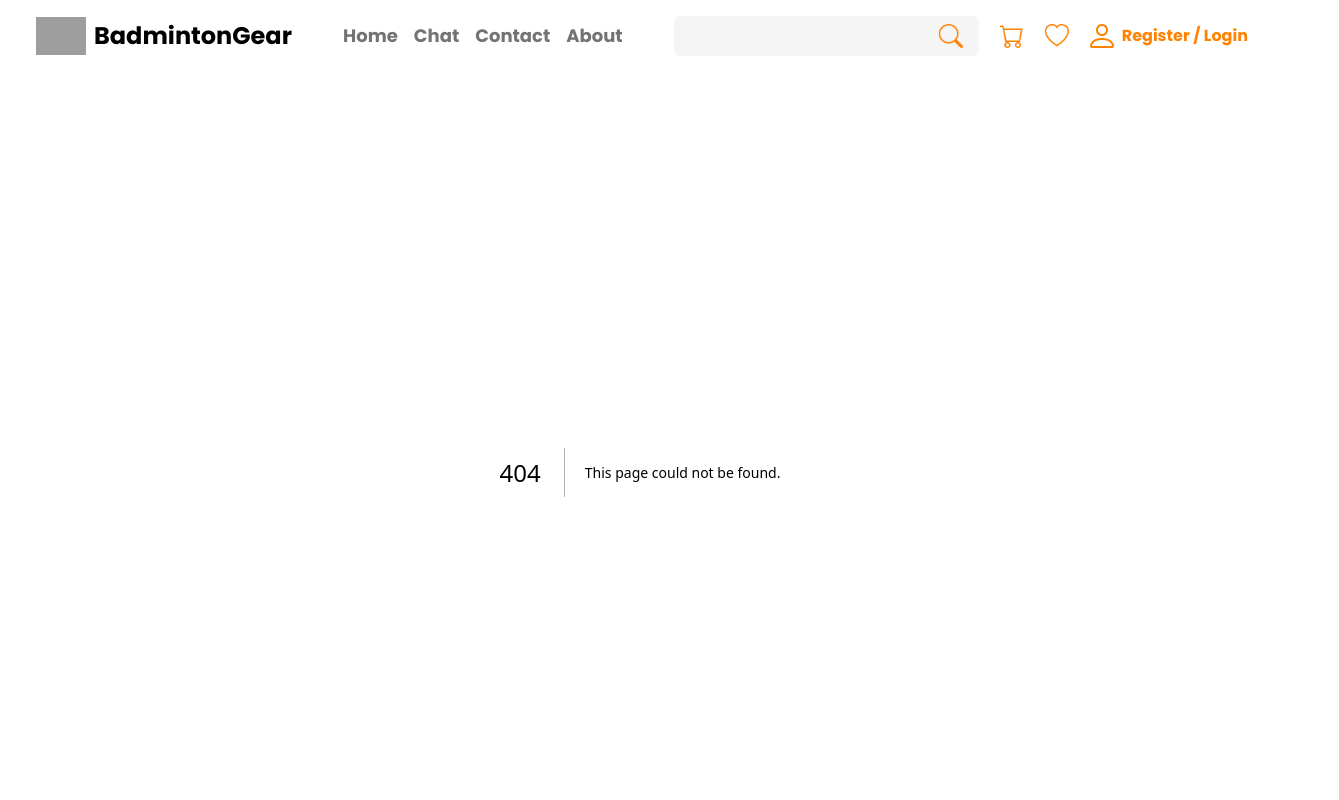
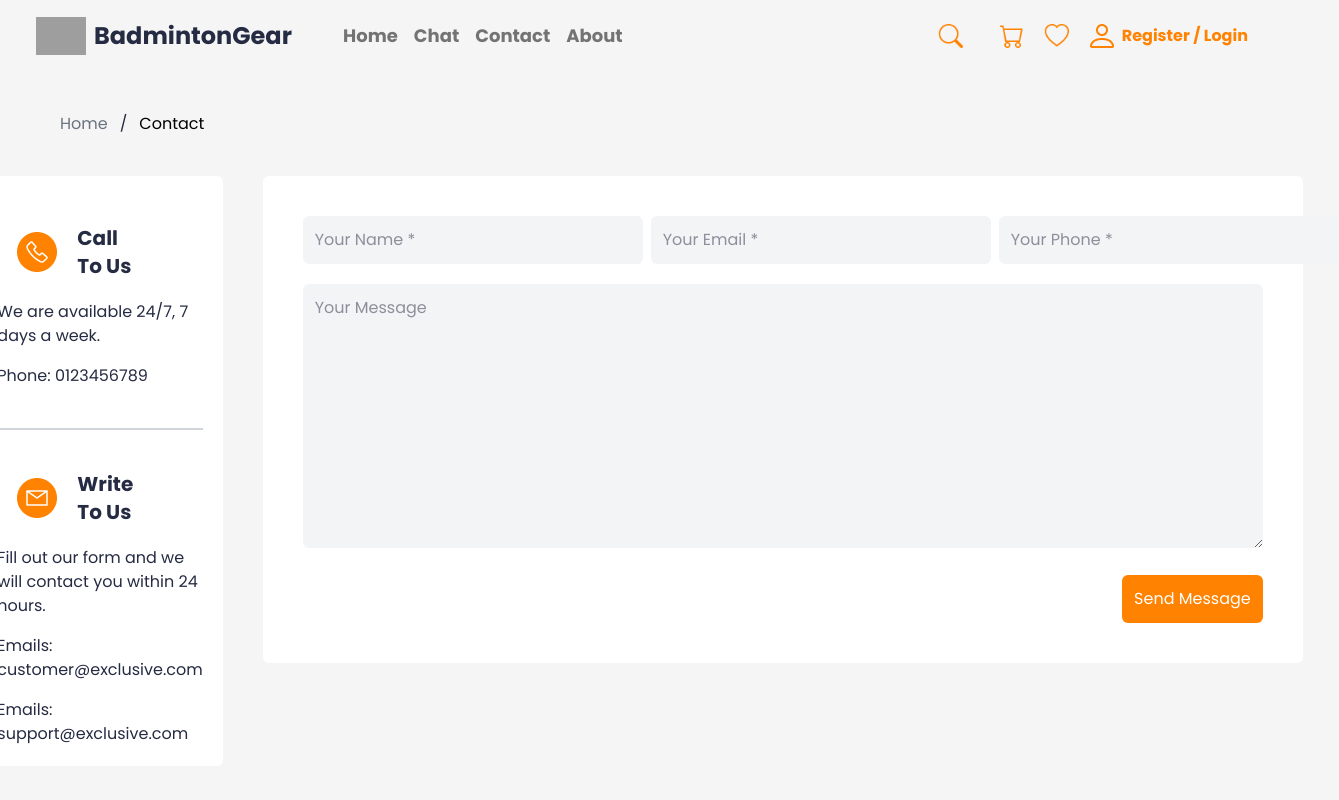
Before and after one commit to ITechIOI/SE113-BadmintonGear-Testing, a Next.js app: page /contact in a window 1280 px wide. Before the commit this address had no page. Shown: the top 800 px of the page, 1339 px wide, since content can reach past the window. Built offline with nearby package versions, Linux system fonts and the light colour scheme; grey boxes are pictures that could not be loaded.

Commit message:
submit Contact page

```diff
--- /dev/null
+++ b/src/app/contact/page.js
@@ -0,0 +1,44 @@
+import Image from "next/image"
+export default function page() {
+    return (
+        <div className="font-poppins">
+            <div id="roadmap" className="flex items-center mt-10 ml-15">
+                <a className="text-gray-500" href="/">Home</a>
+                <label className="ml-3 mr-3">/</label>
+                <a className="text-black" href="/about">Contact</a>
+            </div>
+            <div className="flex  items-stretch h-full justify-center mt-10 ml-30 mr-30">
+                <div className="bg-white justify-center mr-10 p-5 w-1/3 rounded-md">
+                    <div className="flex items-center mt-7 ml-5 mr-15 mb-5">
+                        <Image src="/icons/callic.png" alt="call" width={40} height={40} className="mr-5" />
+                        <p className="font-semibold text-xl">Call To Us</p>
+                    </div>
+                    <p className="mb-4">We are available 24/7, 7 days a week.</p>
+                    <p>Phone: 0123456789</p>
+
+                    <div className="border-b-2 border-gray-300 w-full h-fit mt-10 mb-10" />
+
+                    <div className="flex items-center  ml-5 mr-15 mb-5">
+                        <Image src="/icons/emailic.png" alt="call" width={40} height={40} className="mr-5" />
+                        <p className="font-semibold text-xl">Write To Us</p>
+                    </div>
+                    <p className="mb-4">Fill out our form and we will contact you within 24 hours.</p>
+                    <p className="mb-4">Emails: customer@exclusive.com</p>
+                    <p>Emails: support@exclusive.com</p>
+                </div>
+                <div className="w-full bg-white p-10 rounded-md h-full">
+                    <div className="flex justify-between gap-2 w-full h-fit">
+                        <input type="text" placeholder="Your Name *" className="bg-gray-100 p-3 rounded-md" required />
+                        <input type="text" placeholder="Your Email *" className="bg-gray-100 p-3 rounded-md" required />
+                        <input type="text" placeholder="Your Phone *" className="bg-gray-100 p-3 rounded-md" required />
+                    </div>
+                    <textarea type="text" placeholder="Your Message" className="w-full mt-5 bg-gray-100 p-3 rounded-md" rows={10} required />
+                    <div className="flex justify-end mt-5">
+                        <button className="bg-[#FF8200] text-white p-3 rounded-md">Send Message</button>
+                    </div>
+
+                </div>
+            </div>
+        </div>
+    )
+}
```
Also changed, not shown: public/icons/callic.png (added), public/icons/emailic.png (added).
